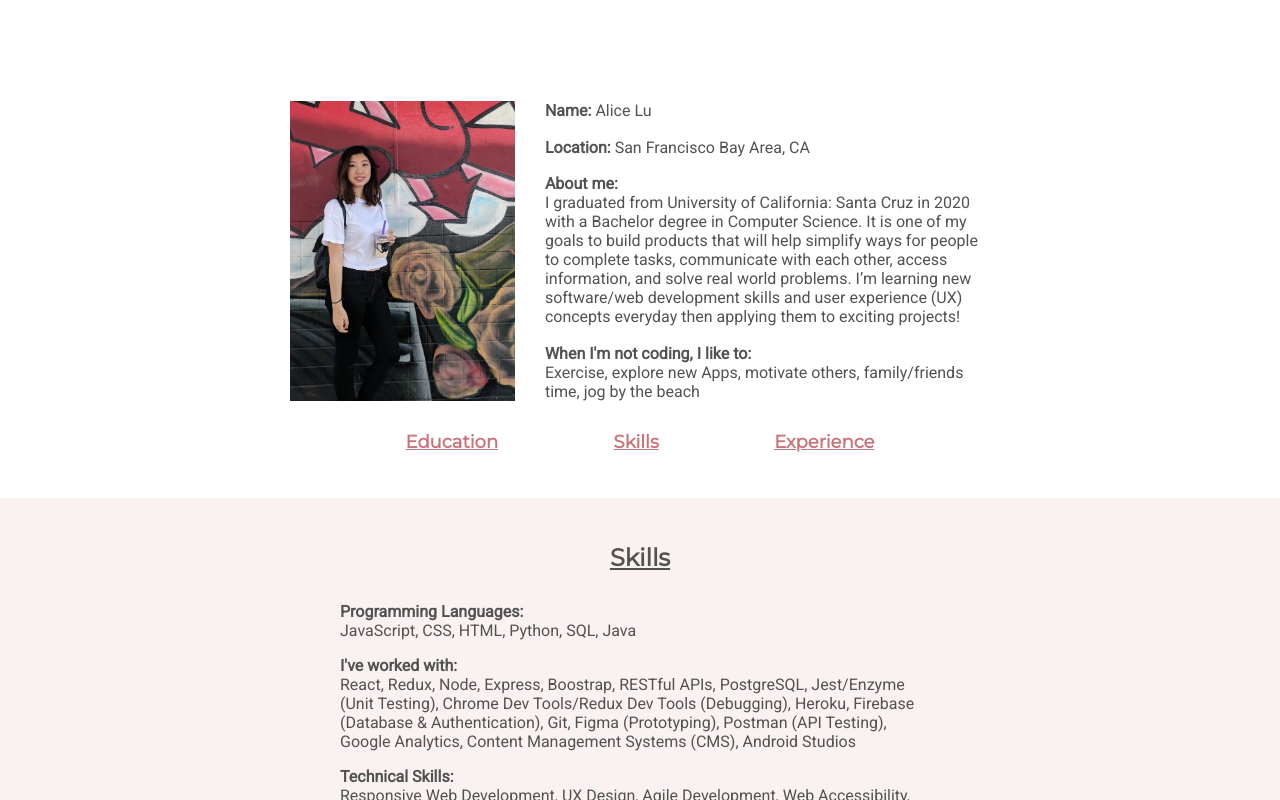
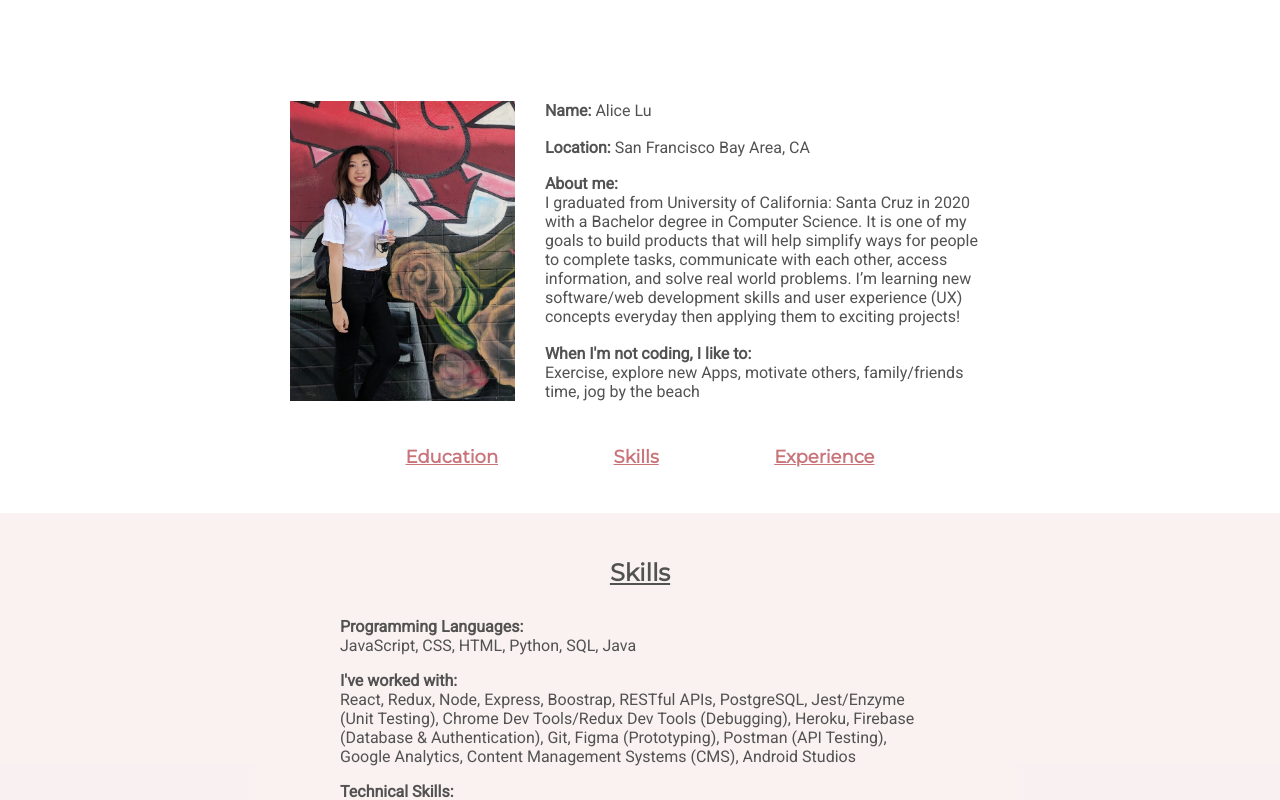
Before and after one commit to alicelu625/alicelu625.github.io, a React (Create React App) app: page /aboutme in a window 1280 px wide. Shown: the top 800 px of the page. Built offline with nearby package versions, Linux system fonts and the light colour scheme.

Commit message:
improved spacing

```diff
--- a/src/components/AboutMe/Intro/Intro.module.css
+++ b/src/components/AboutMe/Intro/Intro.module.css
@@ -83,7 +83,7 @@
     .Anchors {
         display: flex;
         justify-content: space-evenly;
-        padding-top: 30px;
+        padding-top: 45px;
     }
 
     .AnchorLink {
```
